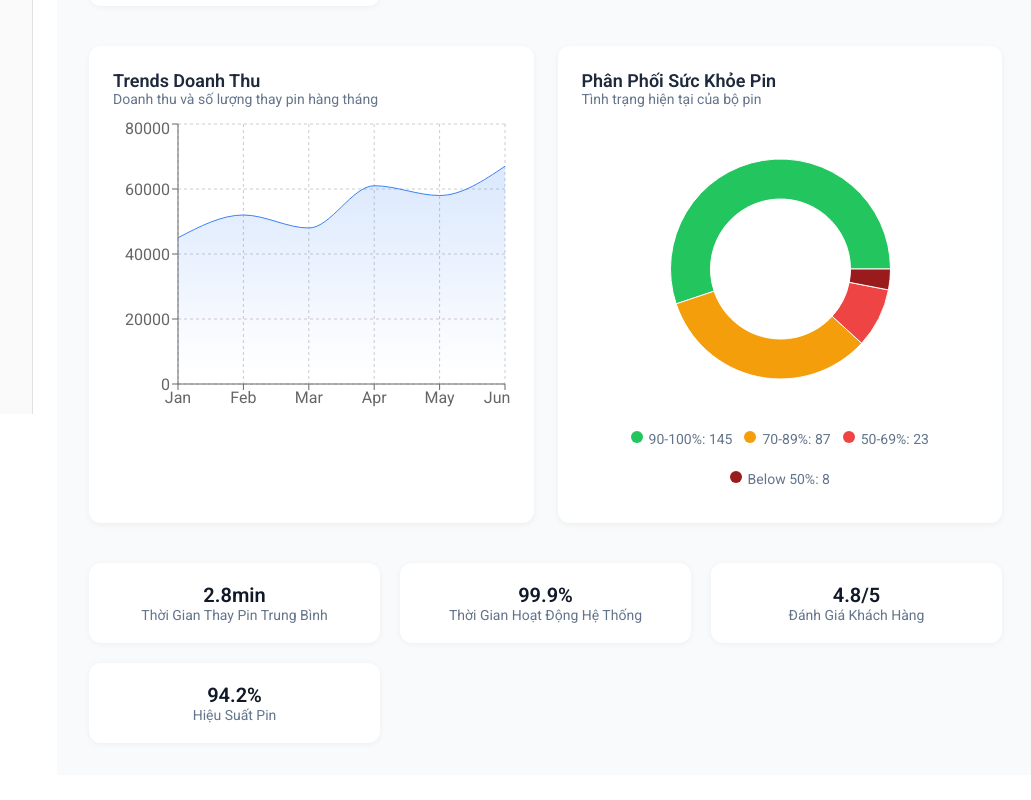
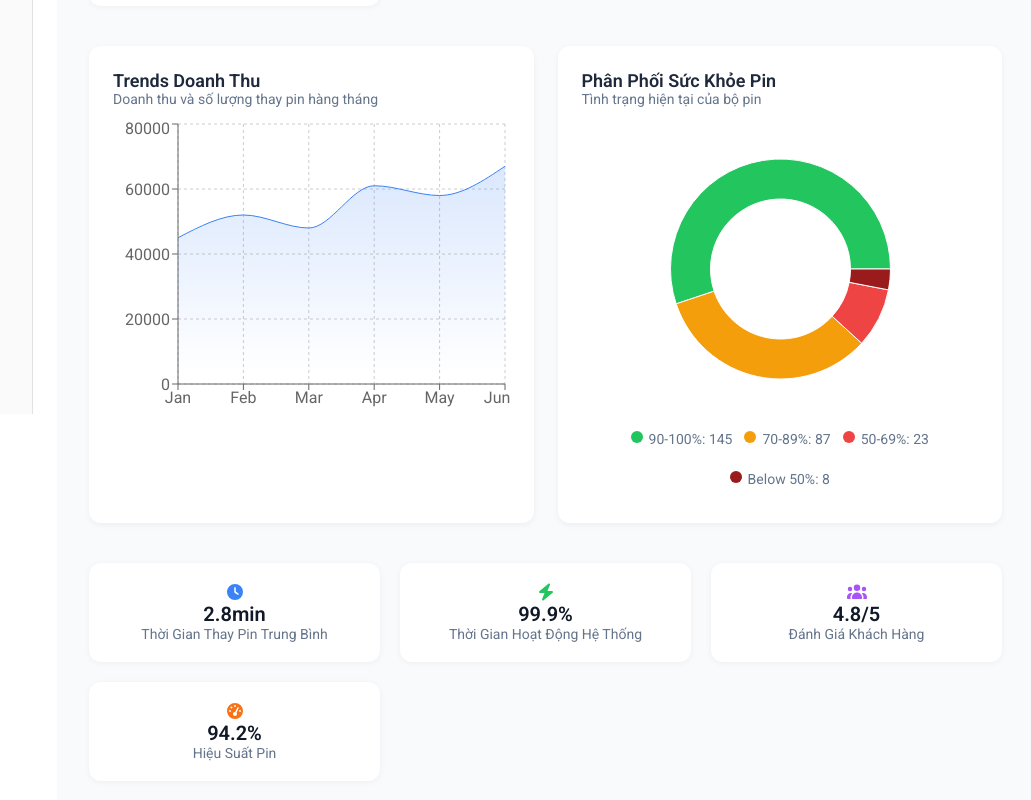
Before and after one commit to tienvybui05/ev-battery-swap-system, a React (Create React App) app in the folder frontend/: page /dashboard/overview in a window 1280 px wide. Shown: the part 386-1186 px from the top of the page, without its empty margins (222-1253 px from the left). Built offline with nearby package versions, Linux system fonts and the light colour scheme; a web font is replaced by a local one.

Commit message:
fix Overview

```diff
--- a/frontend/src/pages/Admin/Overview/Overview.js
+++ b/frontend/src/pages/Admin/Overview/Overview.js
@@ -16,6 +16,10 @@ import {
   faDollarSign,
   faBatteryFull,
   faLocationDot,
+   faClock,
+  faBolt,
+  faUsers,
+  faGaugeHigh,
 } from "@fortawesome/free-solid-svg-icons";
 import { faUser } from "@fortawesome/free-regular-svg-icons";
 import { faArrowTrendUp } from "@fortawesome/free-solid-svg-icons";
@@ -78,25 +82,25 @@ function Overview() {
       value: "2.8min",
       label: "Thời Gian Thay Pin Trung Bình",
       color: "#3b82f6",
-      icon: "fa-clock",
+      icon: faClock,
     },
     {
       value: "99.9%",
       label: "Thời Gian Hoạt Động Hệ Thống",
       color: "#22c55e",
-      icon: "fa-bolt",
+      icon: faBolt,
     },
     {
       value: "4.8/5",
       label: "Đánh Giá Khách Hàng",
       color: "#a855f7",
-      icon: "fa-users",
+      icon: faUsers,
     },
     {
       value: "94.2%",
       label: "Hiệu Suất Pin",
       color: "#f97316",
-      icon: "fa-gauge-high",
+      icon: faGaugeHigh,
     },
   ];
 
@@ -197,11 +201,17 @@ function Overview() {
       <div className={styles.bottomKpiGrid}>
   {bottomKpi.map((item, index) => (
     <div key={index} className={styles.bottomKpiCard}>
+      <FontAwesomeIcon
+        icon={item.icon}
+        className={styles.bottomIcon}
+        style={{ color: item.color }}
+      />
       <h2 className={styles.bottomValue}>{item.value}</h2>
       <p className={styles.bottomLabel}>{item.label}</p>
     </div>
   ))}
 </div>
+
     </div>
   );
 }
--- a/frontend/src/pages/Admin/Overview/Overview.module.css
+++ b/frontend/src/pages/Admin/Overview/Overview.module.css
@@ -143,3 +143,21 @@
   font-size: 14px;
   color: #64748b;
 }
+.bottomKpiCard:hover {
+  transform: translateY(-4px);
+  box-shadow: 0 8px 18px rgba(0, 0, 0, 0.12);
+  background-color: #f9fafb;
+}
+
+.bottomKpiCard:hover:nth-child(1) {
+  background-color: #e0f2fe; /* xanh dương nhạt */
+}
+.bottomKpiCard:hover:nth-child(2) {
+  background-color: #dcfce7; /* xanh lá nhạt */
+}
+.bottomKpiCard:hover:nth-child(3) {
+  background-color: #f3e8ff; /* tím nhạt */
+}
+.bottomKpiCard:hover:nth-child(4) {
+  background-color: #fff7ed; /* cam nhạt */
+}
```
Lines whose indentation alone changed are shown as unchanged.
